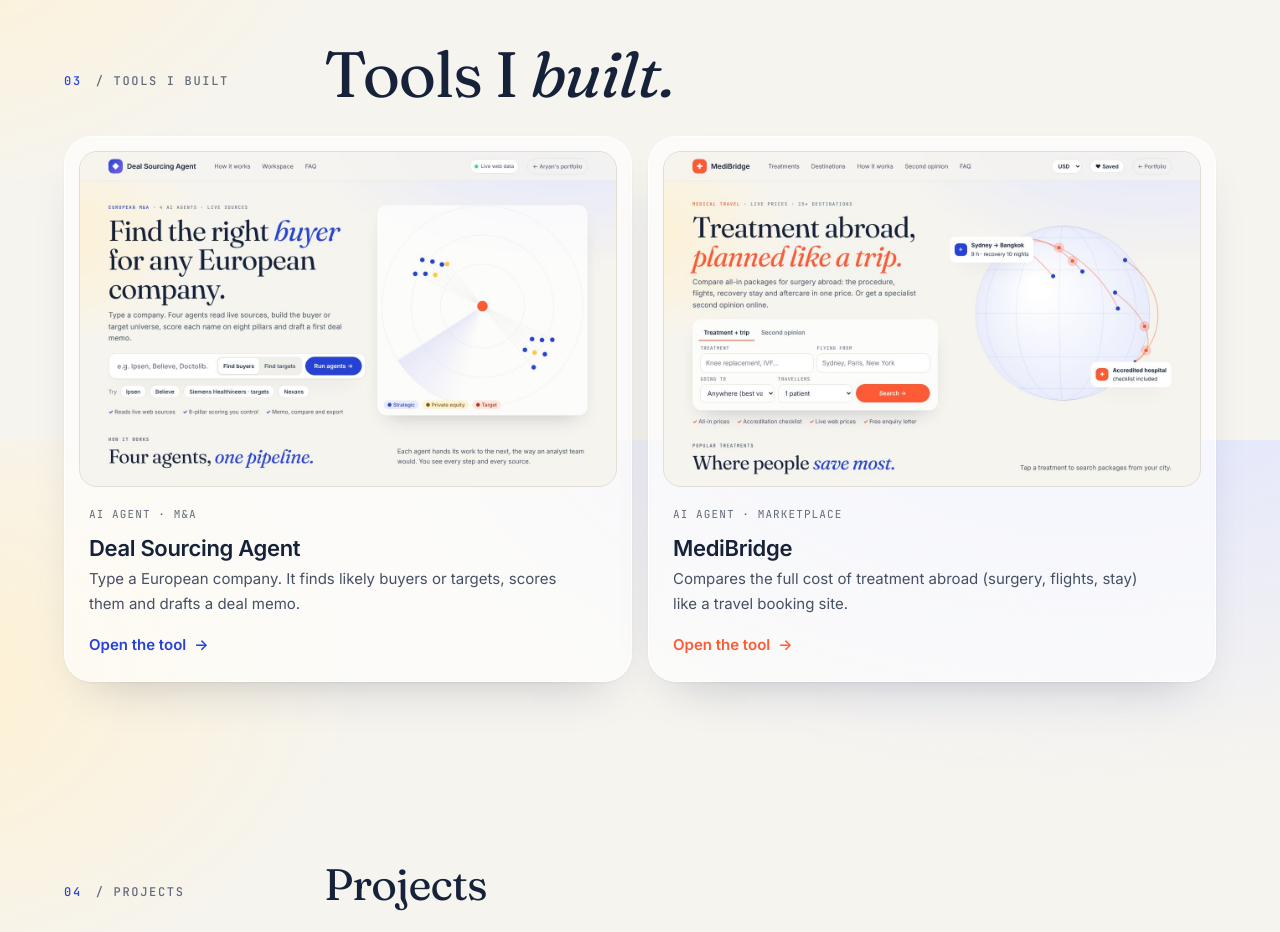
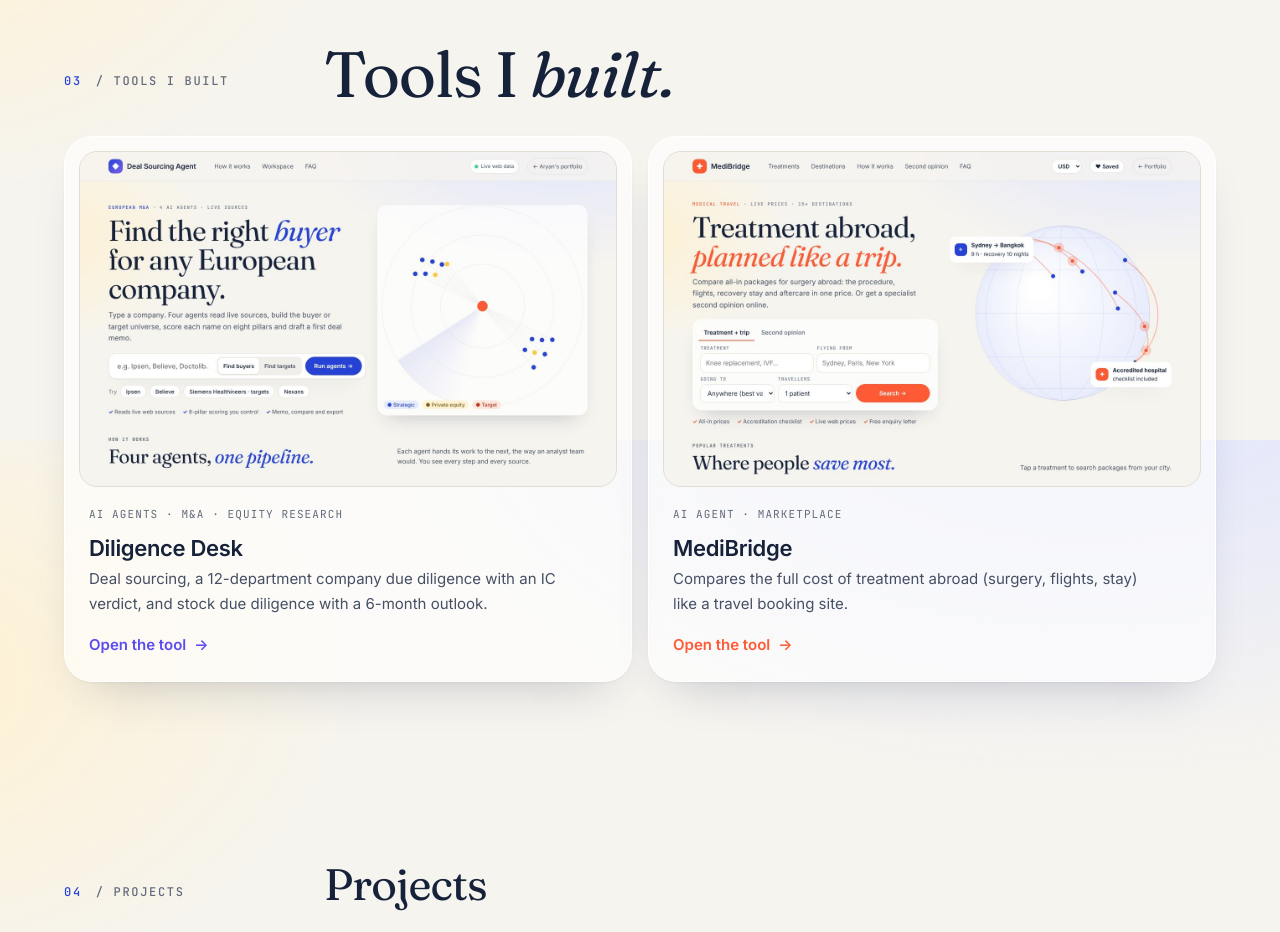
Before and after one commit to aryanskothari-bot/aryanskothari, a plain HTML site: page index.html in a window 1280 px wide. Shown: the part 3560-4492 px from the top of the page. Drawn offline with Linux system fonts and the light colour scheme; animation ran at ten frames a second.

Commit message:
Update index.html

```diff
--- a/index.html
+++ b/index.html
@@ -192,12 +192,12 @@
       <h2 id="tools-title" class="rv">Tools I <em>built.</em></h2>
     </div>
     <div class="tools">
-      <a class="tool rv" href="deal-sourcing-agent.html" style="--c:#2643d6">
-        <div class="shot"><img src="assets/previews/deal.jpg" alt="Preview of the Deal Sourcing Agent: a company search panel with eight weighted scoring sliders" width="1280" height="800" loading="lazy"></div>
+      <a class="tool rv" href="deal-sourcing-agent.html" style="--c:#5b4cf0">
+        <div class="shot"><img src="assets/previews/deal.jpg" alt="Preview of Diligence Desk: a 3D deal network with deal sourcing, company and stock due-diligence desks" width="1280" height="800" loading="lazy"></div>
         <div class="tool-txt">
-          <p class="cat">AI agent · M&amp;A</p>
-          <h3>Deal Sourcing Agent</h3>
-          <p>Type a European company. It finds likely buyers or targets, scores them and drafts a deal memo.</p>
+          <p class="cat">AI agents · M&amp;A · Equity research</p>
+          <h3>Diligence Desk</h3>
+          <p>Deal sourcing, a 12-department company due diligence with an IC verdict, and stock due diligence with a 6-month outlook.</p>
           <span class="go">Open the tool <span class="arr" aria-hidden="true">→</span></span>
         </div>
       </a>
```
